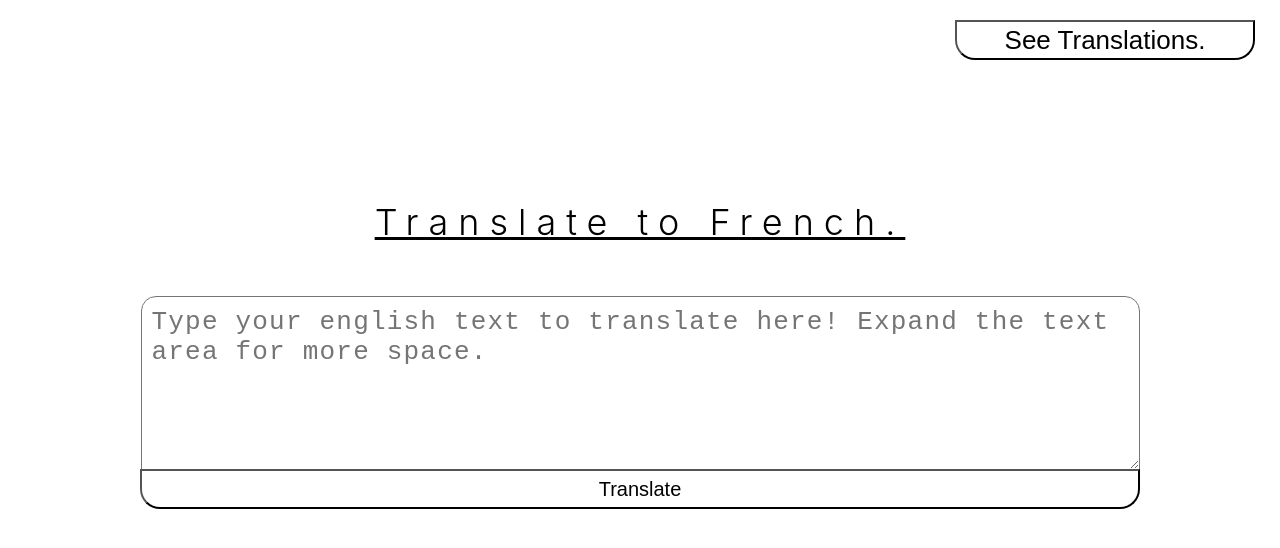
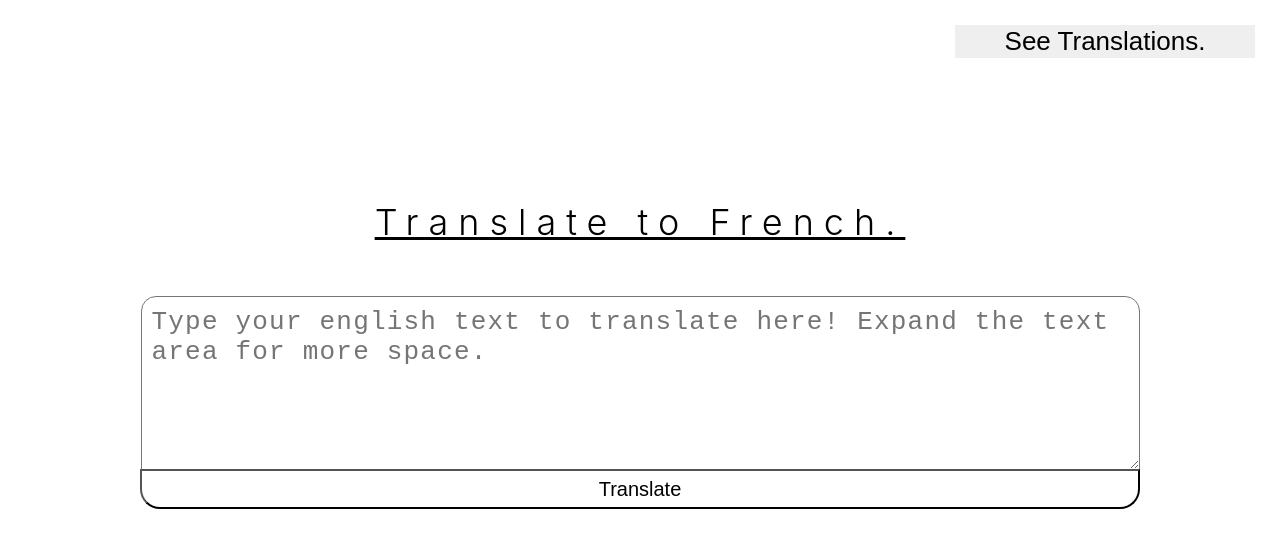
Before and after one commit to codexguajil/TranslateText, a React (Create React App) app: page / in a window 1280 px wide. Shown: the top 548 px of the page. Built offline with nearby package versions, Linux system fonts and the light colour scheme; no server answers.

Commit message:
Form navlink styles

```diff
--- a/src/components/Form/Form.js
+++ b/src/components/Form/Form.js
@@ -56,7 +56,7 @@
                   className="input"
                   placeholder="Type your english text to translate here! Expand the text area for more space."
             />
-            <button>Translate</button>
+            <button className="translate-btn">Translate</button>
         </div>
       </form>
       </div>
--- a/src/components/Form/Form.scss
+++ b/src/components/Form/Form.scss
@@ -38,7 +38,7 @@
   width: 977px;
 }
 
-button {
+.translate-btn {
   background: #FFF;
   border-bottom-left-radius: 20px;
   border-bottom-right-radius: 20px;
@@ -52,7 +52,6 @@
     background: hsla(300,100%,30%, .1);
     border-bottom: 1px solid black;
     border-left: 1px solid black;
-    color: #FFF;
     cursor: pointer;
     font-weight: bolder;
     letter-spacing: 1.3px;
@@ -65,6 +64,7 @@
 }
 
 .nav-link {
+  border: none;
   color: black;
   font-size: 26px;
   position: absolute;
@@ -72,7 +72,11 @@
   top: 25px;
   width: 300px;
   &:hover {
-    color: hsla(340,80%,45%, .5);
-    text-decoration-color: black;
+    color: hsla(300,100%,30%, .4);
+    cursor: pointer;
+    text-decoration: underline;
+  }
+  &:focus {
+    outline: none;
   }
 }
--- a/src/containers/App/App.js
+++ b/src/containers/App/App.js
@@ -1,6 +1,6 @@
 import React, { Component } from 'react';
 import { connect } from 'react-redux'
-import { Route, withRouter, Link } from 'react-router-dom'
+import { Route, withRouter } from 'react-router-dom'
 import Form from '../../components/Form/Form';
 import { storeTranslation } from '../../actions';
 import PhraseContainer from '../PhraseContainer/PhraseContainer';
```
